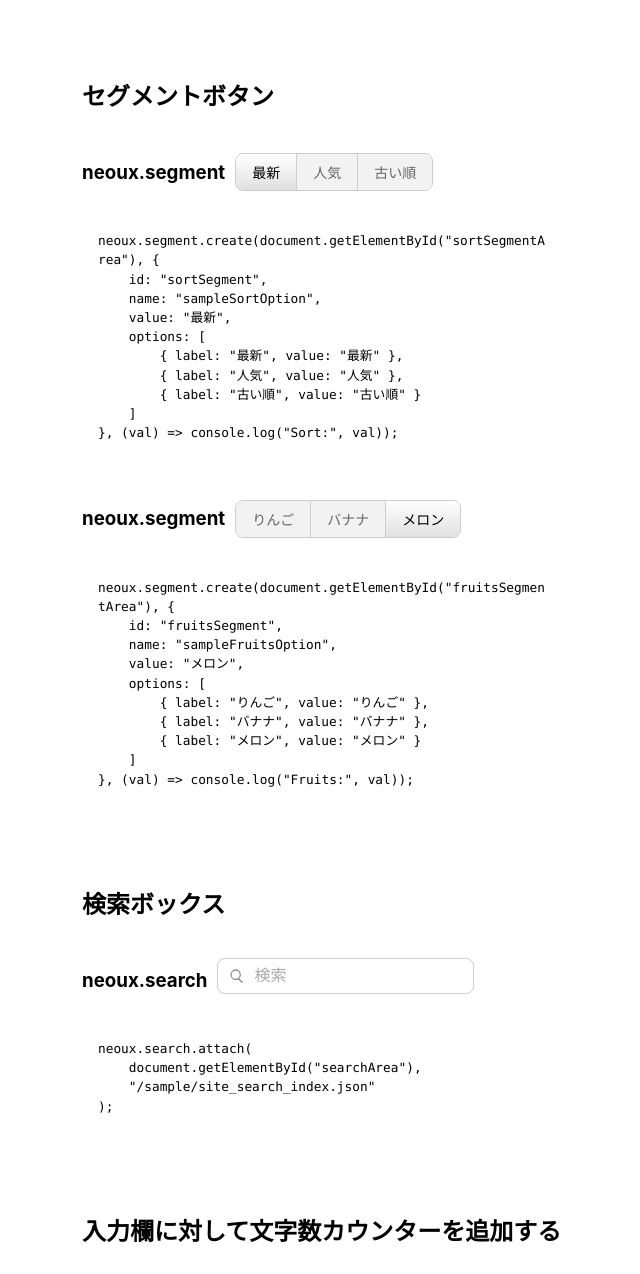
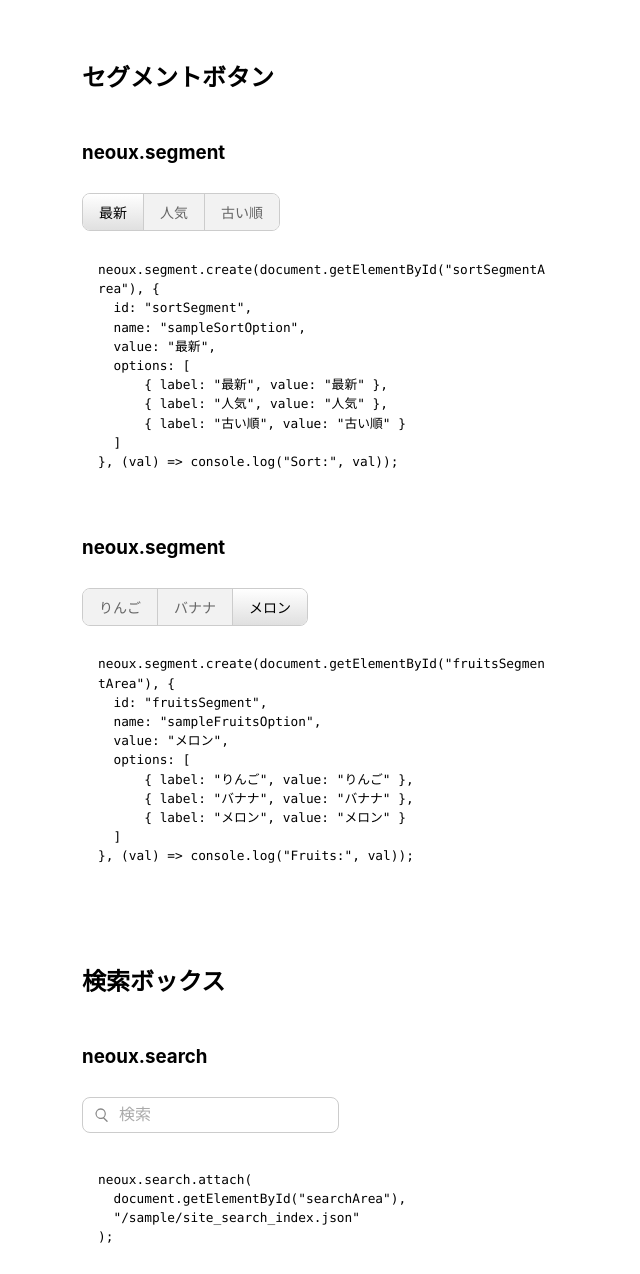
Before and after one commit to aragig/nu-js, a website: page index.html in a window 1280 px wide. Shown: the part 2484-3758 px from the top of the page, without its empty margins (318-958 px from the left). Drawn offline with Linux system fonts and the light colour scheme.

Commit message:
htmlのインデントを2へ変更

```diff
--- a/index.html
+++ b/index.html
@@ -115,7 +115,7 @@ neoux.dropdown.attach(
 </pre>
 
     <h2 class="mt80">セグメントボタン</h2>
-        <div class="nuFlexRow gap10 mt30">
+    <div class="nuFlexColumn gap10 mt30">
       <h3>neoux.segment</h3>
       <div id="sortSegmentArea"></div>
     </div>
@@ -132,7 +132,7 @@ neoux.segment.create(document.getElementById("sortSegmentArea"), {
 }, (val) => console.log("Sort:", val));
 </pre>
 
-        <div class="nuFlexRow gap10 mt30">
+    <div class="nuFlexColumn gap10 mt30">
       <h3>neoux.segment</h3>
       <div id="fruitsSegmentArea"></div>
     </div>
@@ -151,7 +151,7 @@ neoux.segment.create(document.getElementById("fruitsSegmentArea"), {
 
 
     <h2 class="mt80">検索ボックス</h2>
-        <div class="nuFlexRow gap10 mt30">
+    <div class="nuFlexColumn gap10 mt30">
       <h3>neoux.search</h3>
       <div id="searchArea"></div>
     </div>
```
Lines whose indentation alone changed are shown as unchanged.
